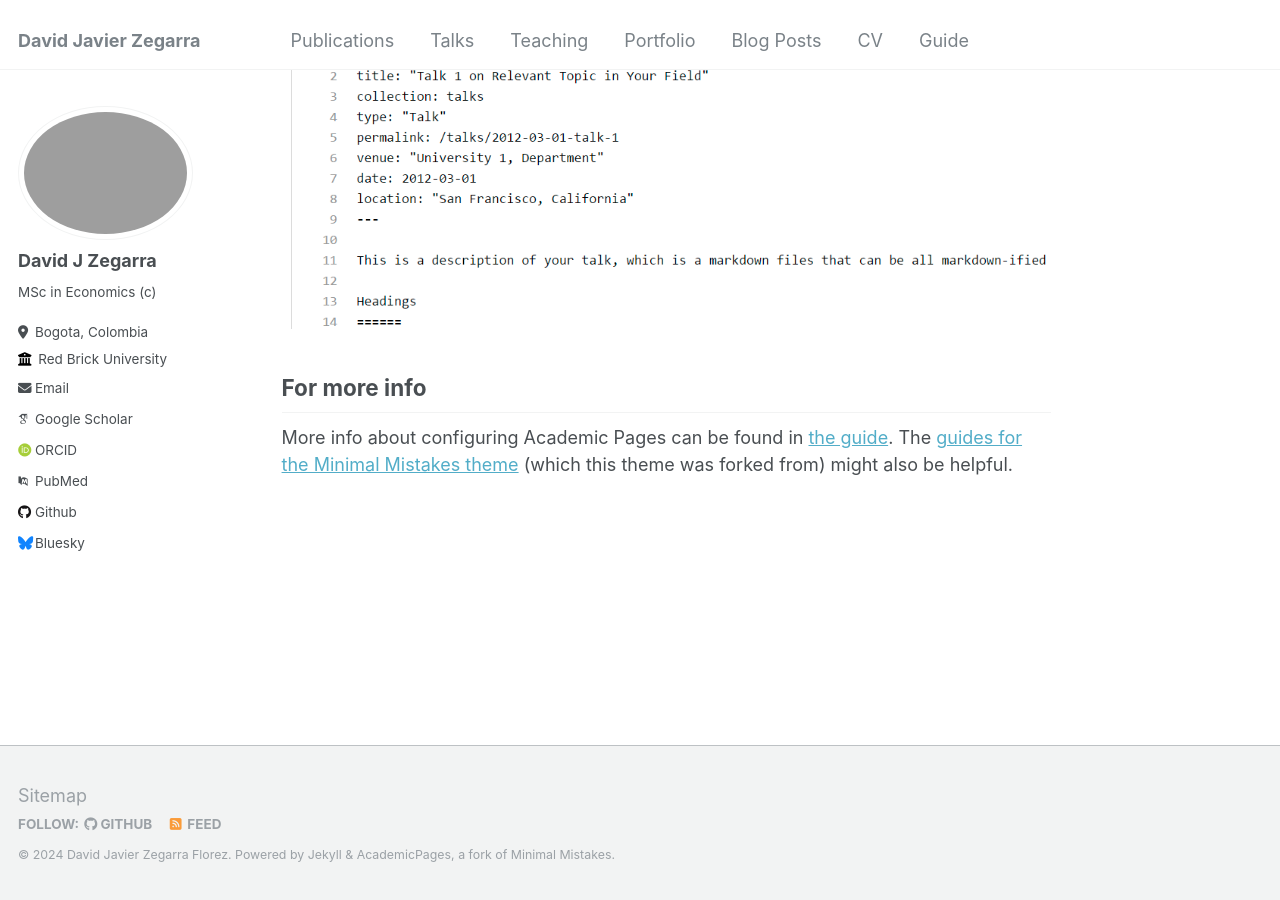
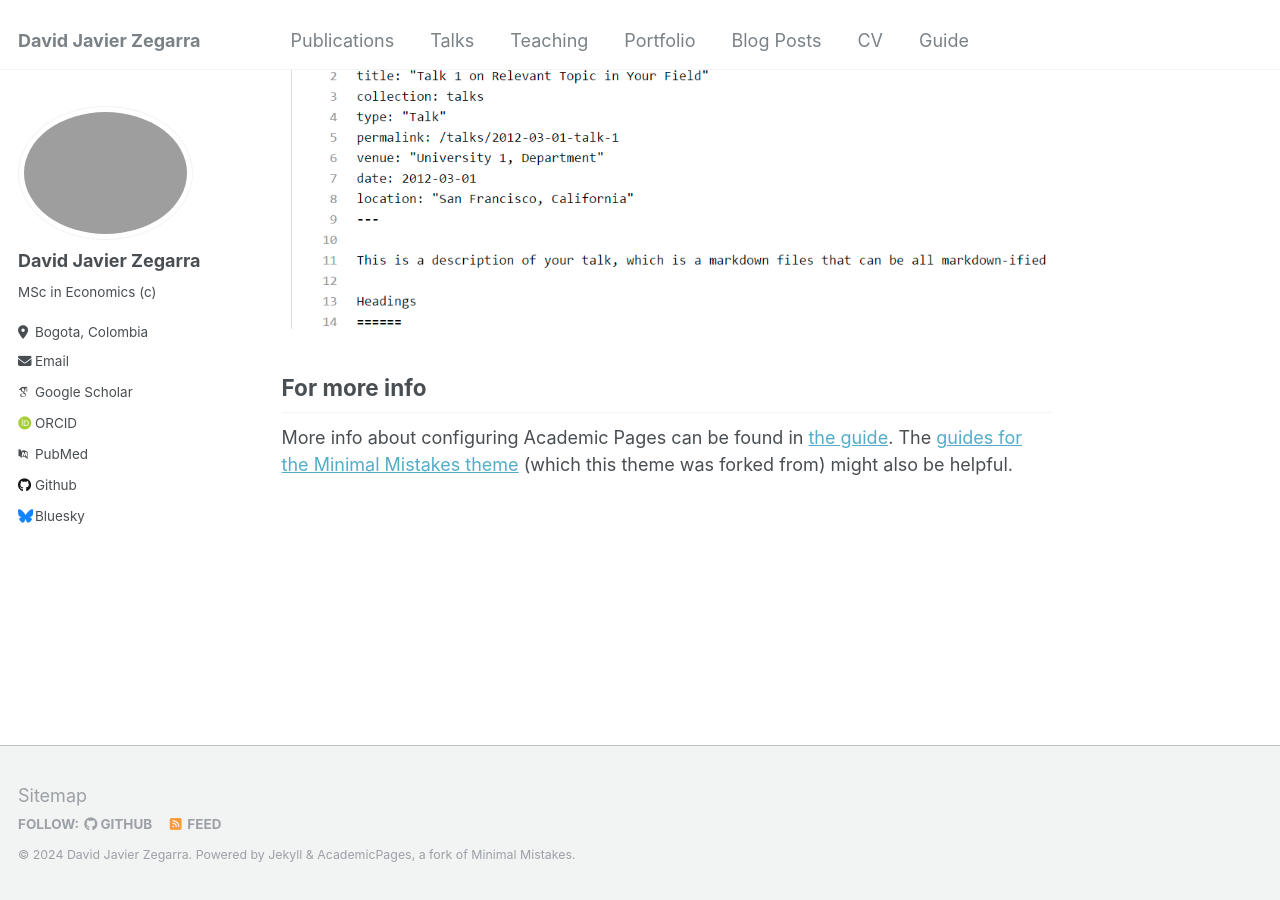
Before and after one commit to dajzegarraf/dajzegarraf.github.io, a Jekyll site: the page built from _pages/about.md, in a window 1280 px wide and 900 px high, scrolled down 2660 px. Built offline with Jekyll 4.4.1, drawn with Linux system fonts in a browser that asks for light colours; some web fonts are replaced.

Commit message:
Update _config.yml

```diff
--- a/_config.yml
+++ b/_config.yml
@@ -10,9 +10,9 @@
 locale                   : "en-US"
 title                    : "David Javier Zegarra"
 title_separator          : "-"
-name                     : &name "David Javier Zegarra Florez"
+name                     : &name "David Javier Zegarra"
 description              : &description "MSc in Economics (c)"
-url                      : https://academicpages.github.io # the base hostname & protocol for your site e.g. "https://mmistakes.github.io"
+url                      : https://dajzegarraf.github.io/ # the base hostname & protocol for your site e.g. "https://mmistakes.github.io"
 baseurl                  : "" # the subpath of your site, e.g. "/blog"
 repository               : "academicpages/academicpages.github.io"
 
@@ -22,11 +22,11 @@ repository               : "academicpages/academicpages.github.io"
 author:
   # Biographic information
   avatar           : "profile.png"
-  name             : "David J Zegarra"
+  name             : "David Javier Zegarra"
   pronouns         : # example: "she/her"
   bio              : "MSc in Economics (c)"
   location         : "Bogota, Colombia"
-  employer         : "Red Brick University"
+  employer         : #"Red Brick University"
   uri              : # URL
   email            : "d.zegarra@uniandes.edu.co"
 
```
